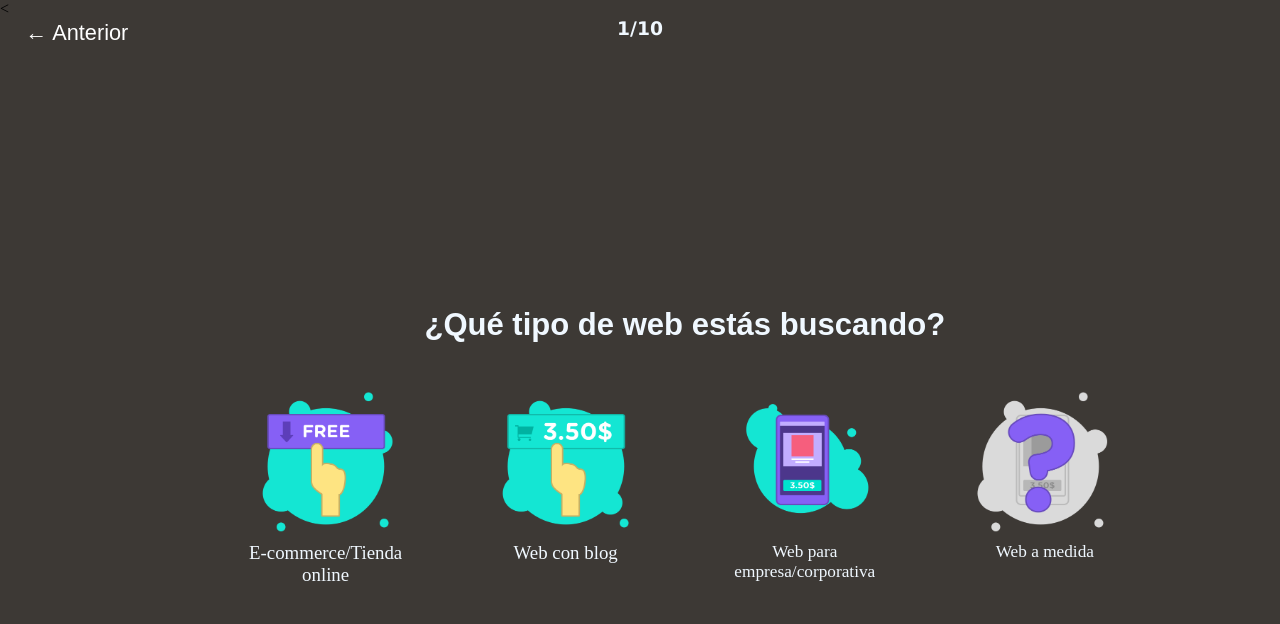
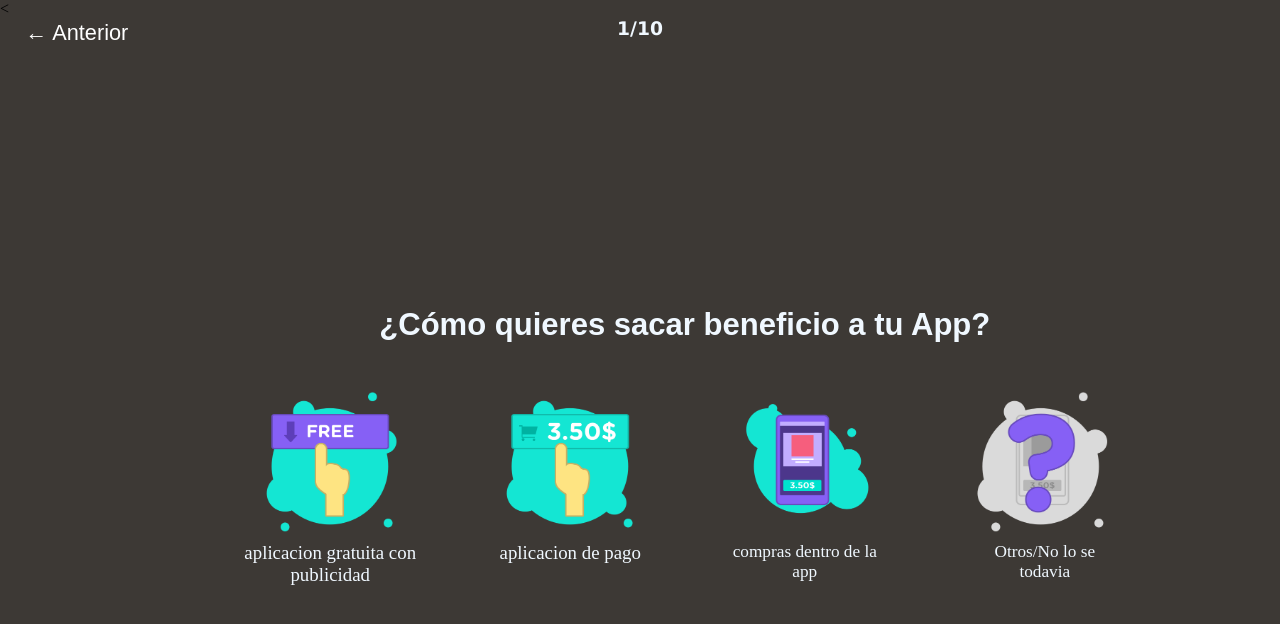
Before and after one commit to SebastianDuarte13/Cuanto-Cuesta-Mi-App--JS, a website built with Vite: page paginas/pag4/pag4.html in a window 1280 px wide. Built offline with nearby package versions, Linux system fonts and the light colour scheme.

Commit message:
arreglado?

```diff
--- a/paginas/pag4/pag4.html
+++ b/paginas/pag4/pag4.html
@@ -12,29 +12,28 @@
 </header>
 <body>
     <div class="principal">
-        <h2 class="title-pag2">¿Qué tipo de web estás buscando?</h2>
+        <h2 class="title-pag2">¿Cómo quieres sacar beneficio a tu App?</h2>
         <div class="photos">
             <div class="part1">
                 <div class="independiente">
                     <img src="img/answer-4-1.png" alt="E-commerce/Tienda Online" class="foto-pag2">
-                    <p>E-commerce/Tienda <br>online</p>
+                    <p>aplicacion gratuita con<br>publicidad</p>
                 </div>
                 <div class="independiente">
                     <img src="img/answer-4-2.png" alt="Web con blog" class="foto-pag2">
-                    <p>Web con blog</p>
+                    <p>aplicacion de pago</p>
                 </div>
             </div>
             <div class="part2">
                 <div class="independiente">
                     <img src="img/answer-4-3.png" alt="Web para empresa/corporativa" class="foto-pag2">
-                    <p>Web para <br>empresa/corporativa</p>
+                    <p>compras dentro de la <br>app</p>
                 </div>
                 <div class="independiente">
                     <img src="img/answer-4-4.png" alt="Web a medida" class="foto-pag2">
-                    <p>Web a medida</p>
+                    <p>Otros/No lo se <br>todavia</p>
                 </div>
             </div>
-
         </div>
     </div>
 </body>
```
